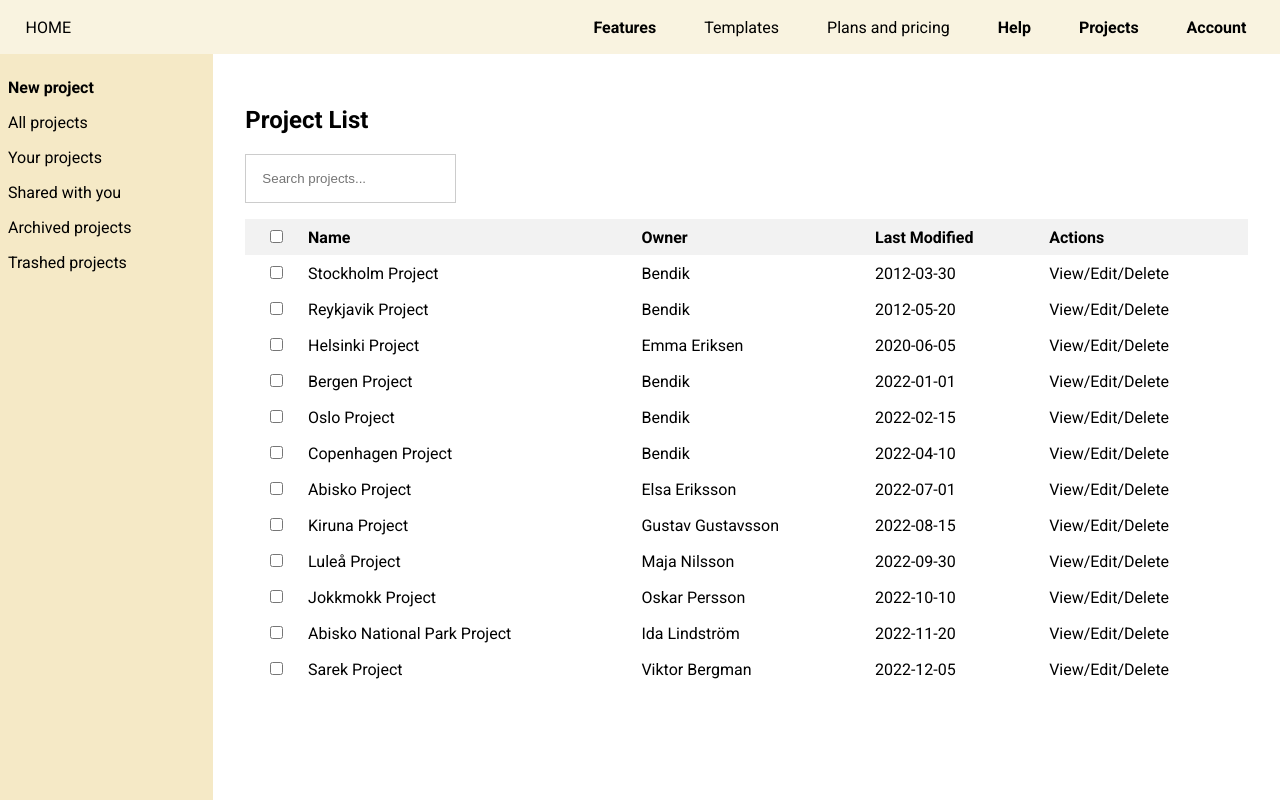
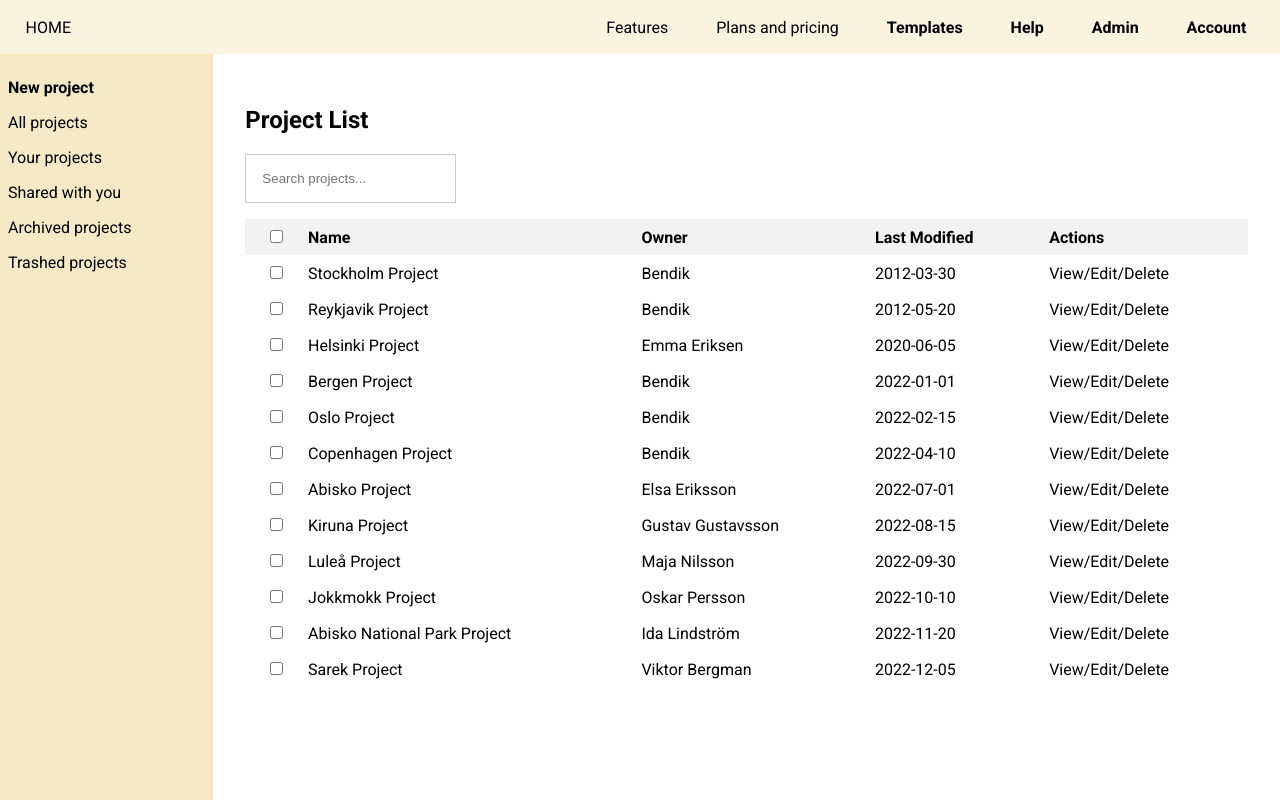
Before and after one commit to pibendik/mortimap, a Vue app in the folder frontend/: page /admin in a window 1280 px wide. Built offline with nearby package versions, Linux system fonts and the light colour scheme.

Commit message:
style: Update dropdown menu styling in AdminPanel

```diff
--- a/frontend/src/components/AdminPanel.vue
+++ b/frontend/src/components/AdminPanel.vue
@@ -6,8 +6,13 @@
 
             </ul>
             <ul class="nav-list">
-                <li class="highlight dropdown">
+                <li>
                     Features
+
+                </li>
+
+                <li>Plans and pricing</li>
+                <li class="highlight dropdown">Templates
                     <ul class="dropdown-content">
                         <li>ROS analyser (Norway)</li>
                         <li>Air Quality measuring stations</li>
@@ -15,8 +20,6 @@
                         <li>Pollen Data</li>
                     </ul>
                 </li>
-                <li>Templates</li>
-                <li>Plans and pricing</li>
                 <li class="highlight dropdown">
                     Help
                     <ul class="dropdown-content">
@@ -25,7 +28,7 @@
                         <li>Contact us</li>
                     </ul>
                 </li>
-                <li class="highlight">Projects</li>
+                <li class="highlight">Admin</li>
                 <li class="highlight dropdown">
                     Account
                     <ul class="dropdown-content">
```
